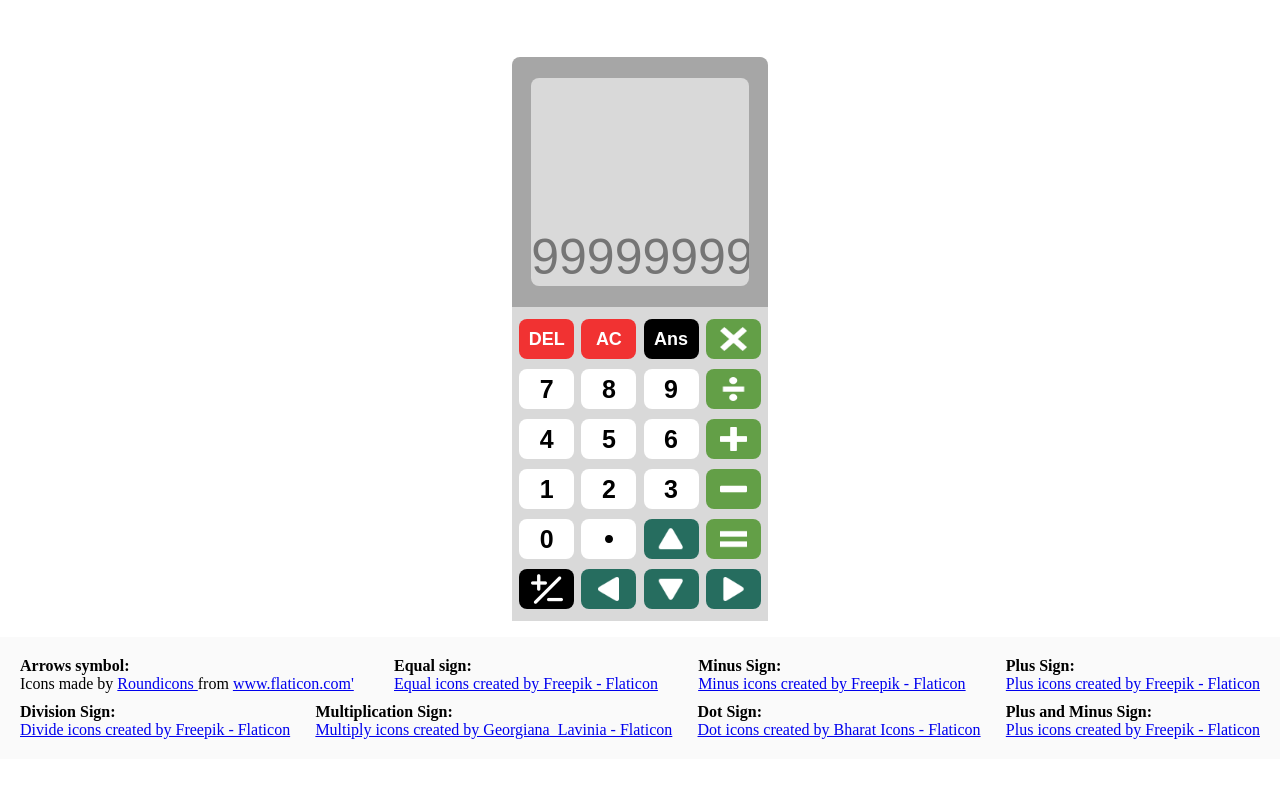
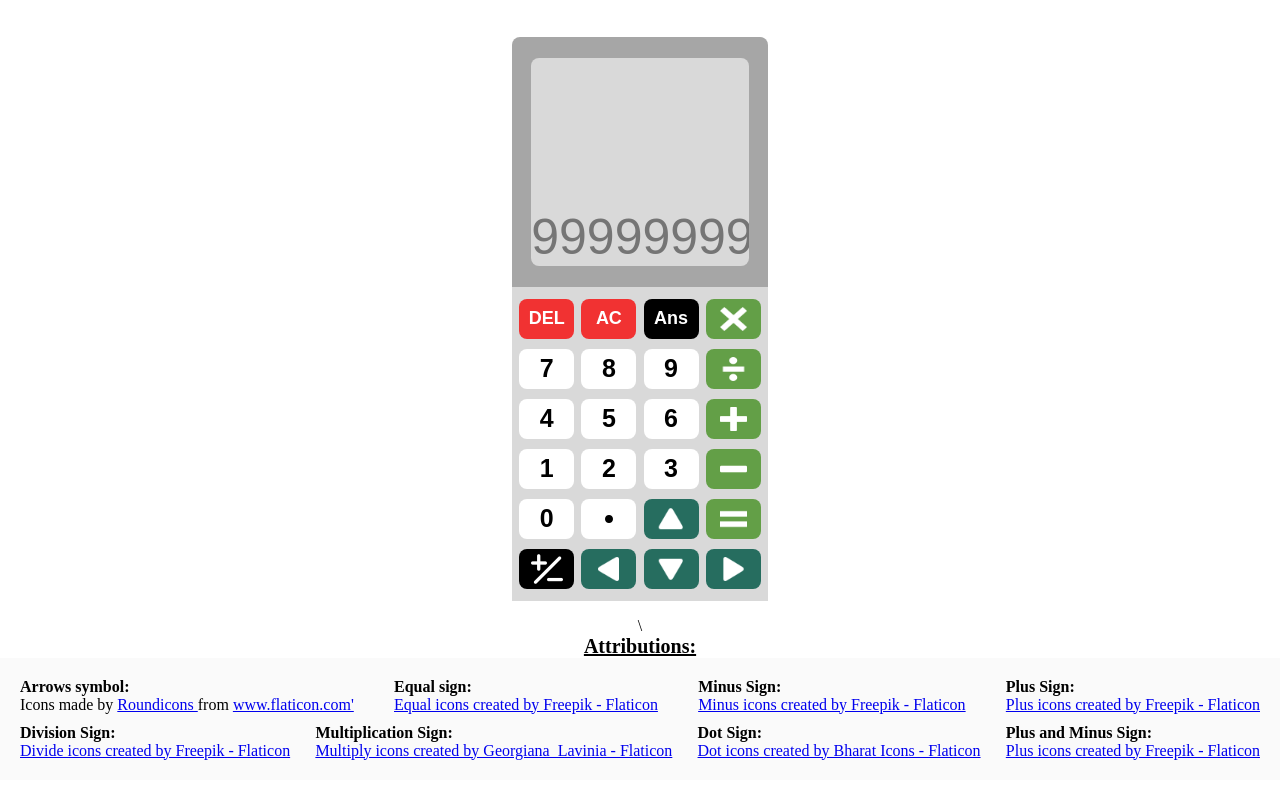
Before and after one commit to ElijahOluwasegun/web-calculator, a plain HTML site: page index.html in a window 1280 px wide. Drawn offline with Linux system fonts and the light colour scheme.

Commit message:
Updated page with attribution title and styles

```diff
--- a/css/style.css
+++ b/css/style.css
@@ -215,3 +215,8 @@ img {
 p {
     font-weight: bold;
 }
+
+.title_attribute {
+    text-decoration: underline;
+    font-size: 20px;
+}
--- a/index.html
+++ b/index.html
@@ -46,7 +46,8 @@
             <button onclick="appendToDisplay('>')" class="buttons arrow"><img class="right_arrow" src="images/arrow_sign_flaticon.png" alt="A picture of an arrow"></button>
         </div>
     </div>
-    <script src="js/index.js"></script>
+    <script src="js/index.js"></script>\
+    <p class="title_attribute">Attributions:</p>
     <div class="attribution">
         <div class="attribution-group">
             <p>Arrows symbol:</p>
```
